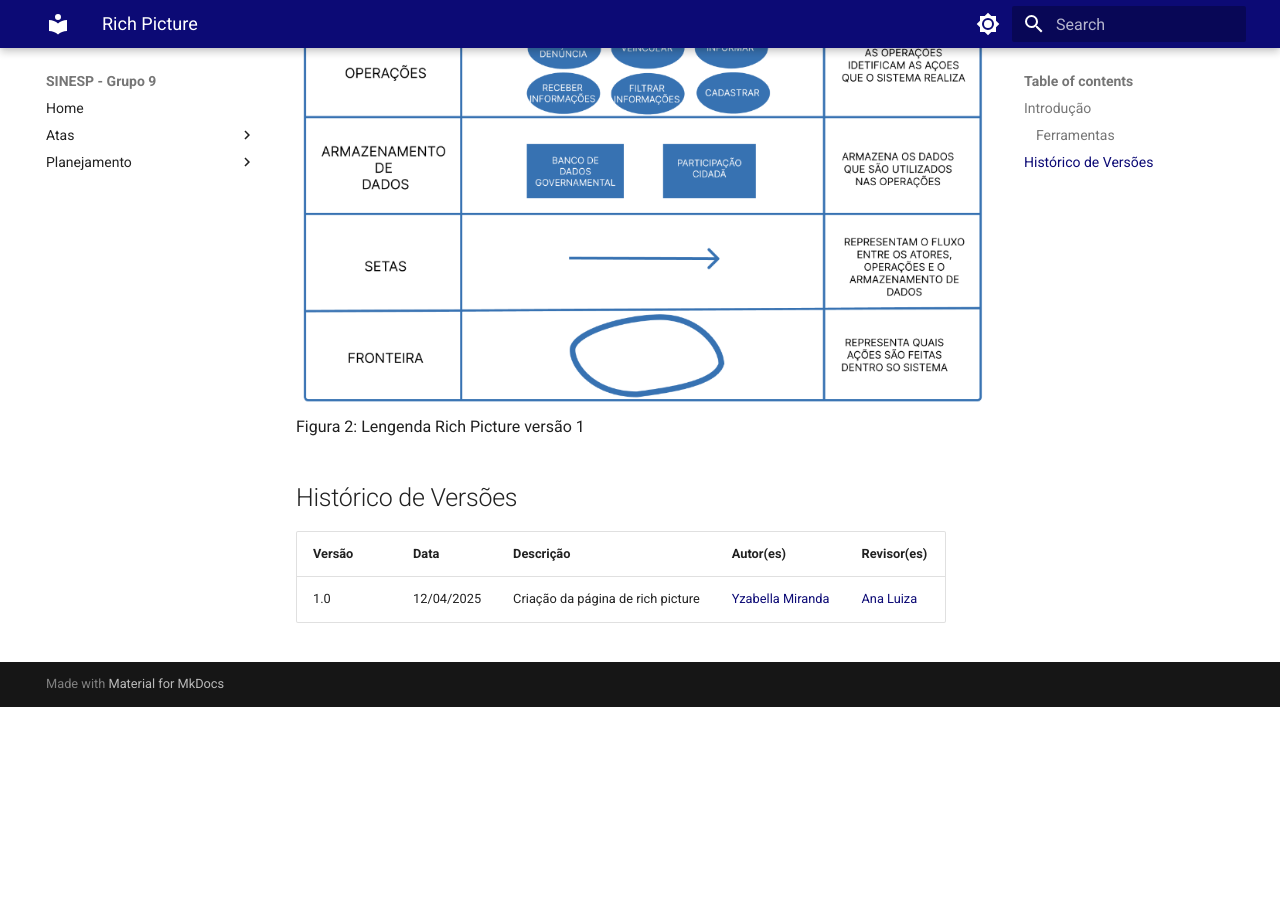
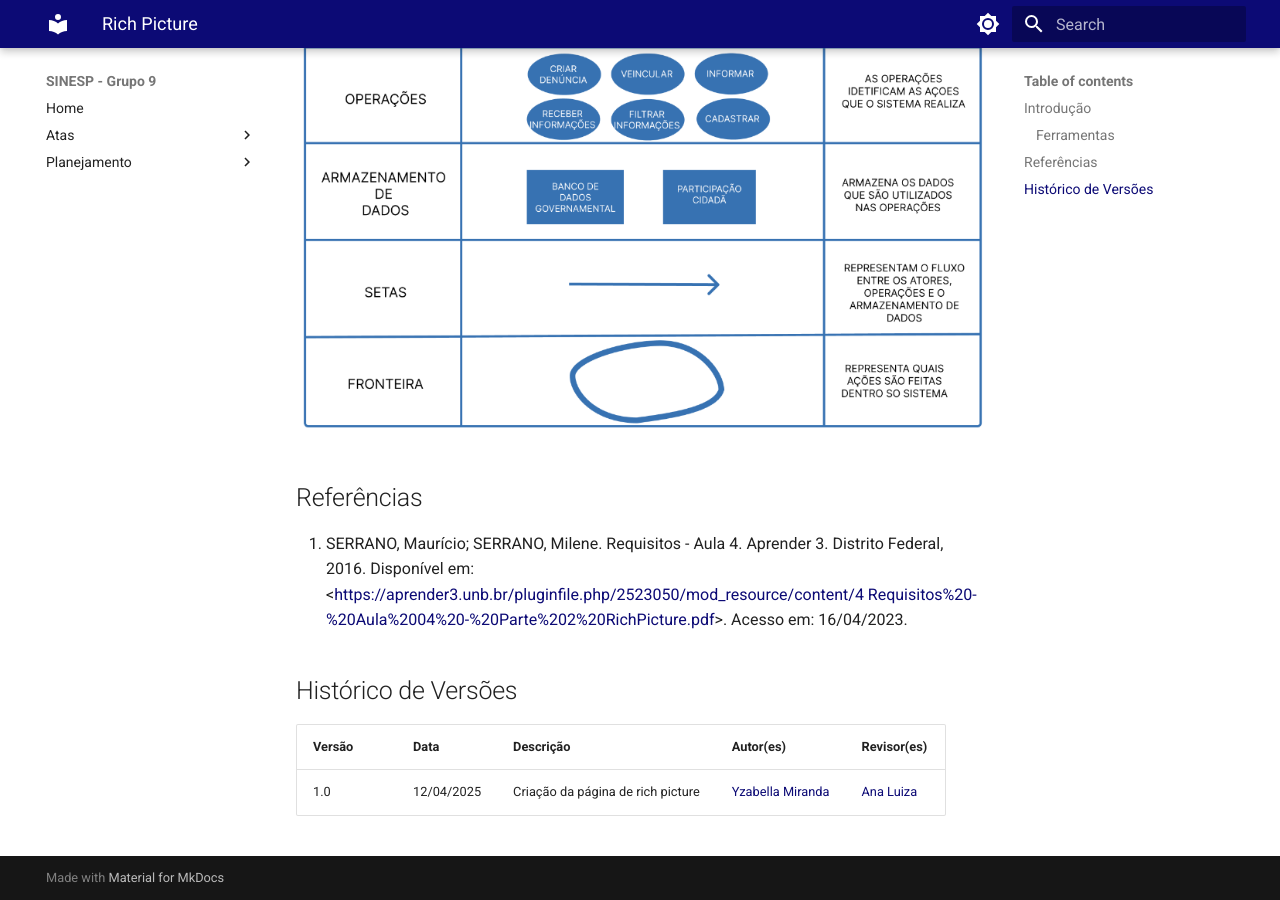
Before and after one commit to matheusdealcantara/2025.1-Grupo09, an MkDocs documentation site: the page built from docs/pre-rastreabilidade/rich-picture.md, in a window 1280 px wide and 900 px high, scrolled down 962 px. Built offline with MkDocs 1.6.1 and Material for MkDocs 9.7.7, drawn with Linux system fonts in a browser that asks for light colours; before the commit the page ends 1669 px from its top, so only the background shows below that.

Commit message:
doc6 adicao de referencia

```diff
--- a/docs/pre-rastreabilidade/rich-picture.md
+++ b/docs/pre-rastreabilidade/rich-picture.md
@@ -5,11 +5,14 @@ O RichPicture é uma técnica visual colaborativa utilizada para explorar e comu
 ### Ferramentas
 O [Figma](https://www.figma.com/) foi utilizado para a criação do rich picture, junto das ferramentas de criação de arte, como [Storyset](https://storyset.com/) e [unDraw](https://undraw.co/) que pode ser visualizado na figura 1 e figura 2.
 
+Figura 1: Rich Picture versão 1
 ![Richpicturev1](../assets/rich-picture/richpicuturev1.png)
-Figura 1: Rich Picture versão 1
 
+Figura 2: Lengenda Rich Picture versão 1
 ![RichpictureLegenda](../assets/rich-picture/richpicturelegenda.png)
-Figura 2: Lengenda Rich Picture versão 1
+
+## Referências
+1. SERRANO, Maurício; SERRANO, Milene. Requisitos - Aula 4. Aprender 3. Distrito Federal, 2016. Disponível em: <<https://aprender3.unb.br/pluginfile.php/2523050/mod_resource/content/4 Requisitos%20-%20Aula%2004%20-%20Parte%202%20RichPicture.pdf>>. Acesso em: 16/04/2023.
 
 ## Histórico de Versões
 
```
